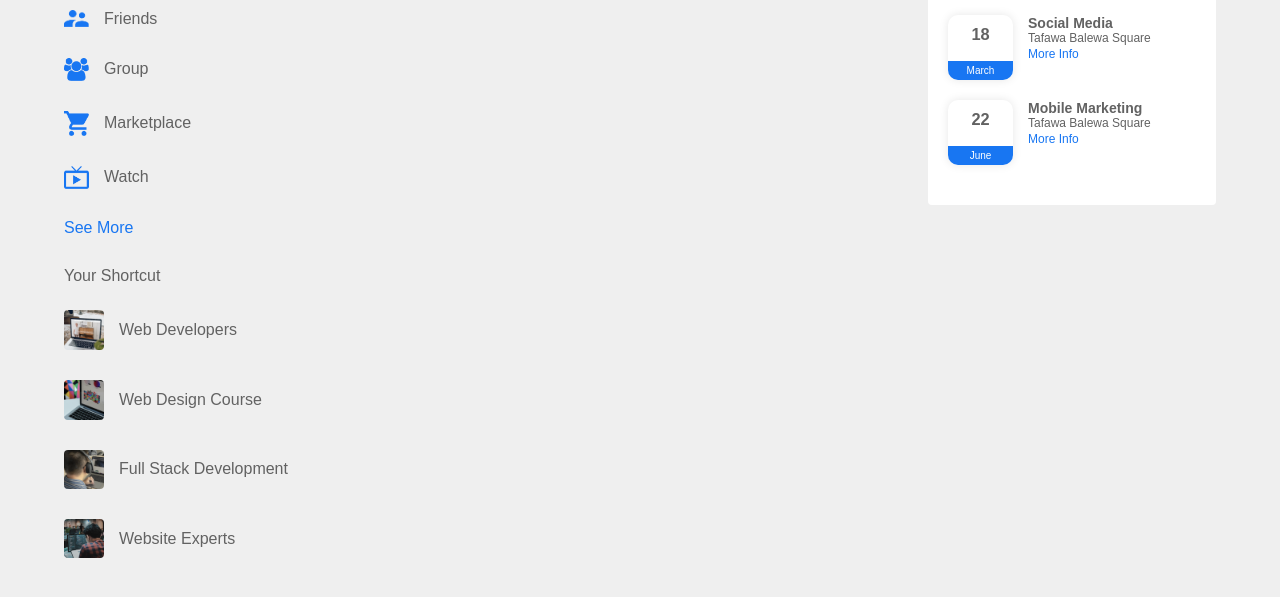
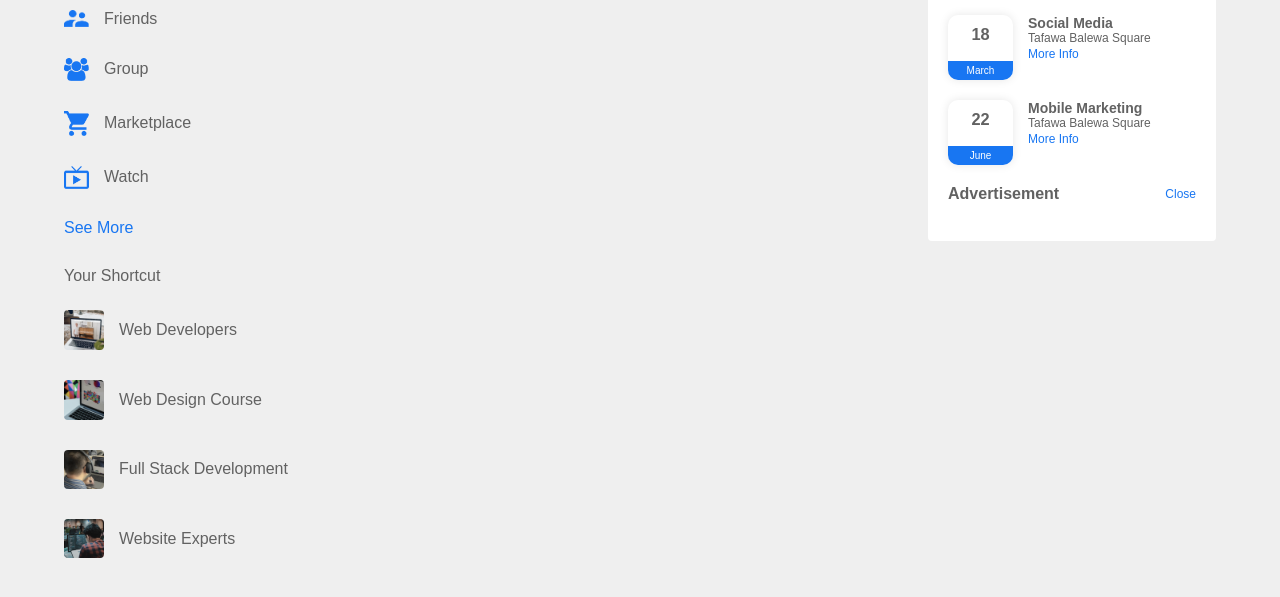
Before and after one commit to big-leeyarh/socialbook, a plain HTML site: page index.html in a window 1280 px wide. Shown: the part 123-720 px from the top of the page. Drawn offline with Linux system fonts and the light colour scheme.

Commit message:
index.html

```diff
--- a/index.html
+++ b/index.html
@@ -5,6 +5,7 @@
         <meta http-equiv="X-UA-compatiple" content="IE edge">
         <meta name="viewport" content="width=device-width, initial-scale=1.0">
         <title>SocialBook - Easy Tutorials Youtube Channel</title>
+        <script src="https://kit.fontawesome.com/c4254e24a8.js" crossorigin="anonymous"></script>
         <link rel="stylesheet" href="./css/style.css">
         <!-- <a href="style.css">Go to css</a>   -->
     </head>
@@ -20,7 +21,6 @@
                 </ul>
             </div>
             <div class="nav-right">
-
                 <div class="search-box">
                     <img src="images/search.png">
                     <input type="text" placeholder="search">
@@ -85,6 +85,12 @@
                         <a href="#">More Info</a>
             </div>
         </div>
+        <div class="sidebar-title">
+            <h4>Advertisement</h4>
+            <a href="#">Close</a>
+        </div>
 
+            </div>
+        </div>
     </body>
 </html>
```
